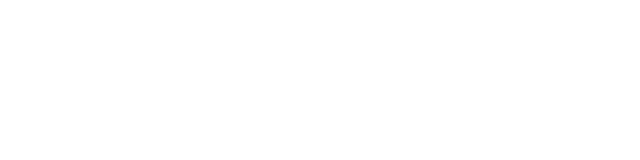
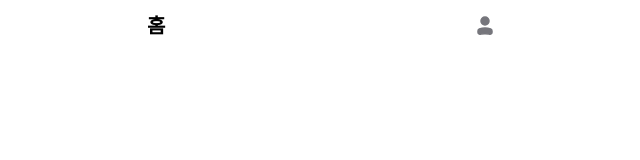
Before and after one commit to spokids/GongGong_FE, a React (Vite) app: page / in a window 1280 px wide. Shown: the top 160 px of the page, without its empty margins (318-958 px from the left). Built offline with nearby package versions, Linux system fonts and the light colour scheme.

Commit message:
#25 [Design] 헤더 디자인 수정

```diff
--- a/src/App.tsx
+++ b/src/App.tsx
@@ -1,9 +1,11 @@
+import Header from "@components/Header";
 import React from "react";
 import { Outlet } from "react-router-dom";
 
 const App: React.FC = () => {
   return (
-    <div className="container max-w-[410px] min-w-[390px] mx-auto flex">
+    <div className="container max-w-[410px] min-w-[390px] mx-auto flex flex-col">
+      <Header />
       <Outlet />
     </div>
   );
--- a/src/components/Header/index.tsx
+++ b/src/components/Header/index.tsx
@@ -13,8 +13,8 @@ const Header = () => {
   }
 
   return (
-    <header>
-      <h1>{title}</h1>
+    <header className="flex justify-between p-[10px] items-center">
+      <h1 className="text-title1 font-semibold text-center">{title}</h1>
       <UserIcon />
     </header>
   );
```
